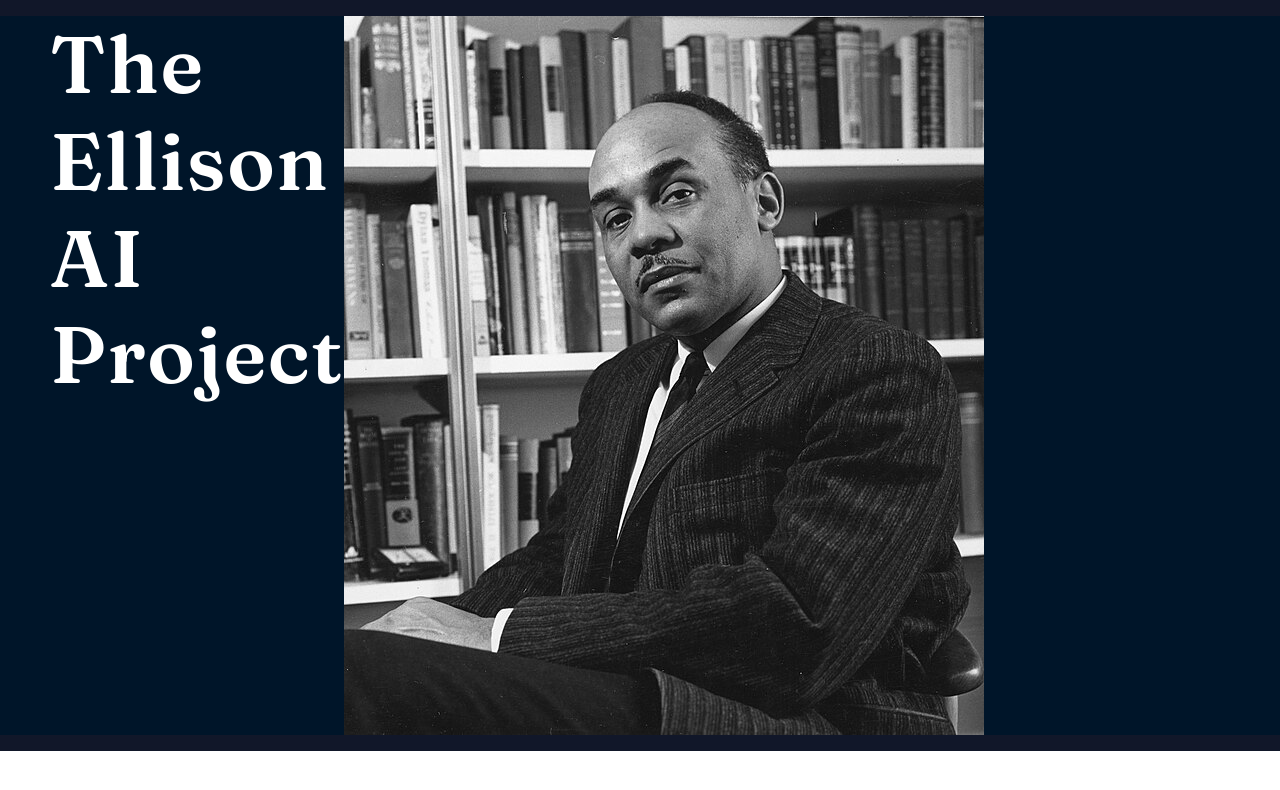
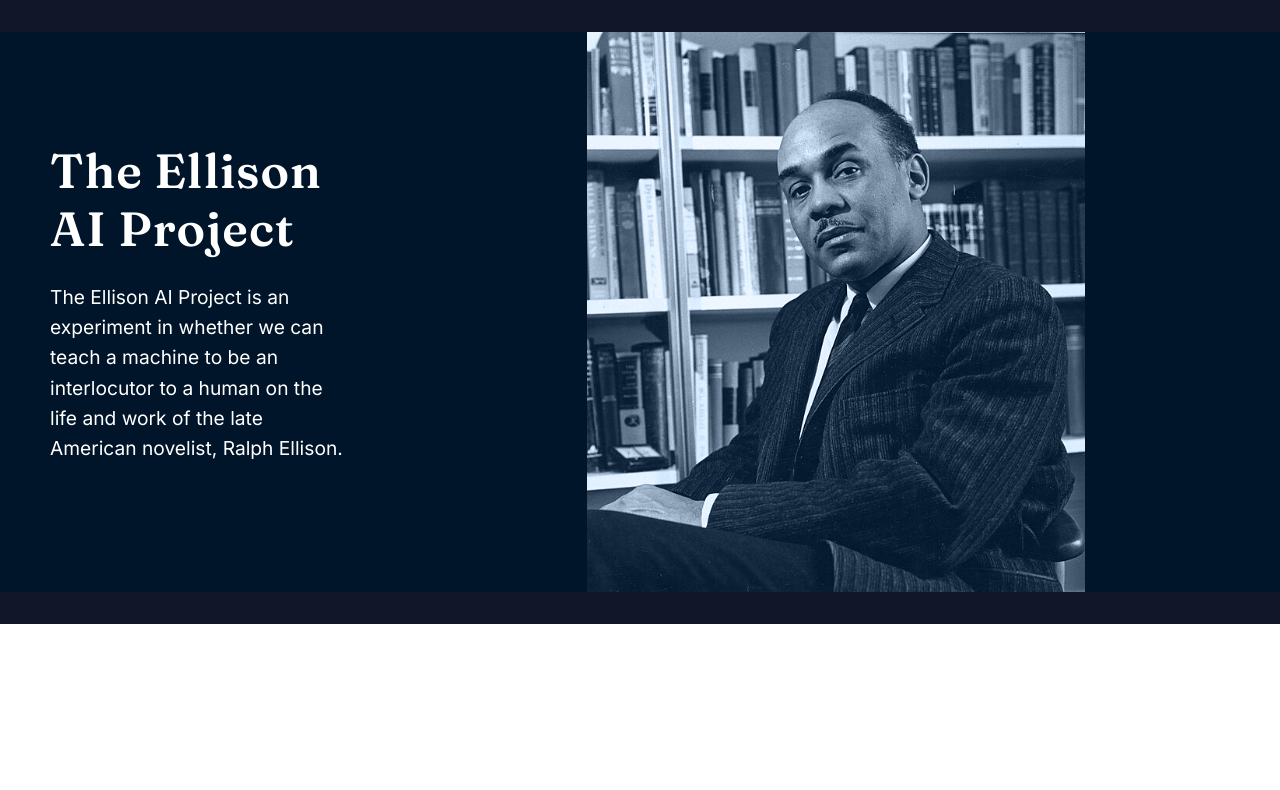
Before and after one commit to SMcGregor199/EllisonOS-FE, a React (Vite) app: page / in a window 1280 px wide. Shown: the top 790 px of the page. Built offline with nearby package versions, Linux system fonts and the light colour scheme.

Commit message:
fix: complete work on header desktop view

```diff
--- a/src/StaticLayout.tsx
+++ b/src/StaticLayout.tsx
@@ -4,7 +4,7 @@ import Header  from "./components/Header";
 //const { Content } = Layout;
 export default function StaticLayout(){
     return(
-        <Layout style={{paddingBlock: "1rem"}}>
+        <Layout style={{paddingBlock: "2rem"}}>
             <Header />
             {/* <Content style={{ padding: "24px" }} id="main">
                 <Outlet />
--- a/src/components/DisplayHeading.tsx
+++ b/src/components/DisplayHeading.tsx
@@ -1,24 +1,22 @@
 import styled from "@emotion/styled"
-import {Typography} from "antd";
+import {Typography, Flex} from "antd";
 
 const H1 = styled(Typography.Title)`
     &&{
-        margin: 0;
-        font-size:5rem;
+        font-size:3rem;
         word-break: initial;
     }
 `
-const Span = styled.span`
-    display: block;
-`
 export default function DisplayHeading(){
     return(
-
-        <H1 level={1}>
-            <Span>The</Span>
-            <Span>Ellison</Span>
-            <Span>AI</Span>
-            <Span>Project</Span>
-        </H1>
+        <Flex vertical style={{flex: "0 0 25%", justifyContent:"center"}}>
+            <H1 level={1}>
+                The Ellison AI Project
+            </H1>
+            <Typography.Paragraph style={{maxWidth:"32ch", fontSize:"1.2rem"}}>
+                The Ellison AI Project is an experiment in whether we can teach a machine to be
+                an interlocutor to a human on the life and work of the late American novelist, Ralph Ellison.
+            </Typography.Paragraph>
+        </Flex>
     )
 }
--- a/src/components/Header.tsx
+++ b/src/components/Header.tsx
@@ -1,17 +1,27 @@
-import {Layout, Flex, Image} from "antd";
+import {Layout, Flex} from "antd";
+import styled from "@emotion/styled";
 import ellisonPortrait from "/imgs/ellison-portrait.jpg";
 import DisplayHeading from "./DisplayHeading";
 
+const SiteHeader = styled(Layout.Header)`
+    height:70vh;
+    overflow:hidden;
+    background-image:url(${ellisonPortrait});
+    background-blend-mode:luminosity;
+    background-position:75%;
+    background-size:contain;
+    background-repeat:no-repeat;
+`
 export default function Header(){
     return(
         <>
-        <a className="skip-link" href="#main">Skip to main content</a>
-        <Layout.Header style={{height:"auto"}}>
-            <Flex>
-                <DisplayHeading/>
-                <Image src={ellisonPortrait} preview={false} style={{minHeight:"100%", minWidth:"100%"}}/>
-            </Flex>
-        </Layout.Header>
+            <a className="skip-link" href="#main">Skip to main content</a>
+            <SiteHeader>
+                <Flex style={{height:"inherit"}}>
+                    <DisplayHeading/>
+                    {/* <Image src={ellisonPortrait} preview={false} style={{minHeight:"100%", minWidth:"100%"}}/> */}
+                </Flex>
+            </SiteHeader>
         </>
     )
 }
```
